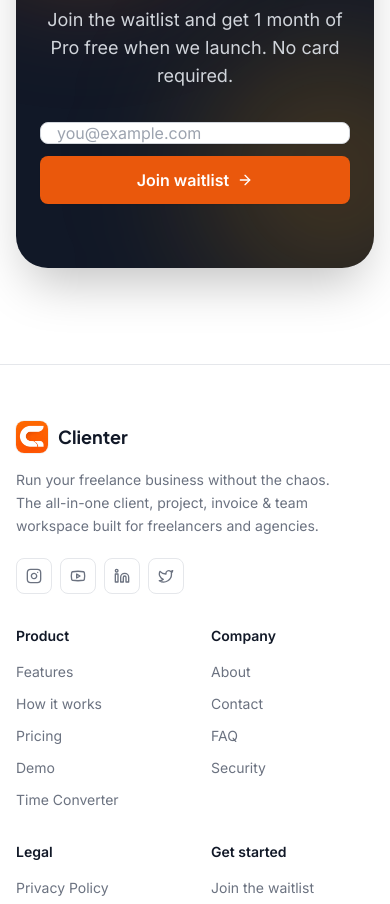
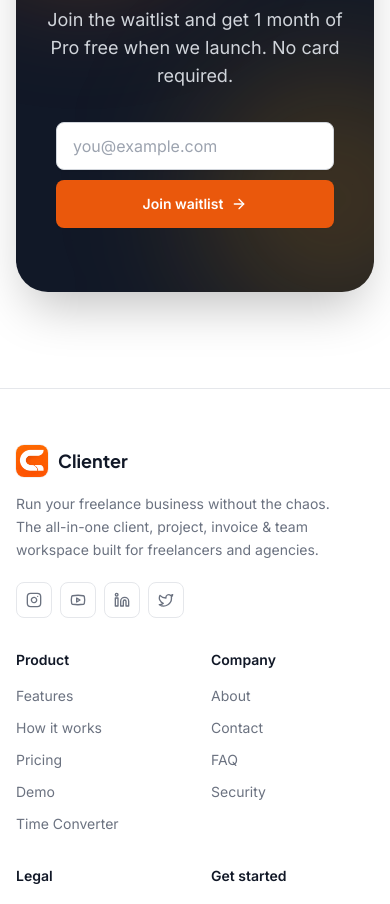
Before and after one commit to DeveloperRajesh25/clienter-landing, a Next.js app: page / in a window 390 px wide. Shown: the part 10260-11164 px from the top of the page. Built offline with nearby package versions, Linux system fonts and the light colour scheme.

Commit message:
mobile fix

```diff
--- a/src/components/WaitlistForm.tsx
+++ b/src/components/WaitlistForm.tsx
@@ -66,7 +66,7 @@ export function WaitlistForm() {
   return (
     <form
       onSubmit={handleSubmit}
-      className="mx-auto max-w-xl"
+      className="mx-auto max-w-xl px-4 sm:px-0"
       noValidate
     >
       {/* Honeypot — positioned off-screen (not display:none) so headless bots
@@ -93,7 +93,7 @@ export function WaitlistForm() {
           onChange={(e) => setCompanyWebsite(e.target.value)}
         />
       </div>
-      <div className="flex flex-col gap-3 sm:flex-row">
+      <div className="flex flex-col gap-2.5 sm:gap-3 sm:flex-row">
         <label htmlFor="waitlist-email" className="sr-only">
           Email address
         </label>
@@ -108,22 +108,22 @@ export function WaitlistForm() {
           }}
           placeholder="you@example.com"
           disabled={status === 'loading'}
-          className="h-12 flex-1 rounded-lg border border-gray-300 bg-white px-4 text-base text-gray-900 shadow-sm transition-colors placeholder:text-gray-400 focus:border-primary-500 focus:outline-none focus:ring-2 focus:ring-primary-500/40 disabled:opacity-60"
+          className="h-12 w-full sm:flex-1 rounded-lg border border-gray-300 bg-white px-4 text-base text-gray-900 shadow-sm transition-colors placeholder:text-gray-400 focus:border-primary-500 focus:outline-none focus:ring-2 focus:ring-primary-500/40 disabled:opacity-60"
         />
         <button
           type="submit"
           disabled={status === 'loading'}
-          className="inline-flex h-12 items-center justify-center gap-2 rounded-lg bg-primary-600 px-6 text-base font-semibold text-white shadow-sm transition-colors hover:bg-primary-700 focus:outline-none focus:ring-2 focus:ring-primary-500 focus:ring-offset-2 disabled:cursor-not-allowed disabled:opacity-70"
+          className="inline-flex h-12 w-full sm:w-auto items-center justify-center gap-2 rounded-lg bg-primary-600 px-4 sm:px-6 text-sm sm:text-base font-semibold text-white shadow-sm transition-colors hover:bg-primary-700 focus:outline-none focus:ring-2 focus:ring-primary-500 focus:ring-offset-2 disabled:cursor-not-allowed disabled:opacity-70 whitespace-nowrap"
         >
           {status === 'loading' ? (
             <>
-              <Loader2 className="h-4 w-4 animate-spin" />
+              <Loader2 className="h-4 w-4 flex-shrink-0 animate-spin" />
               Joining…
             </>
           ) : (
             <>
               Join waitlist
-              <ArrowRight className="h-4 w-4" />
+              <ArrowRight className="h-4 w-4 flex-shrink-0" />
             </>
           )}
         </button>
```
Also changed, not shown: check-mobile.js (added, +15 -0 lines).
